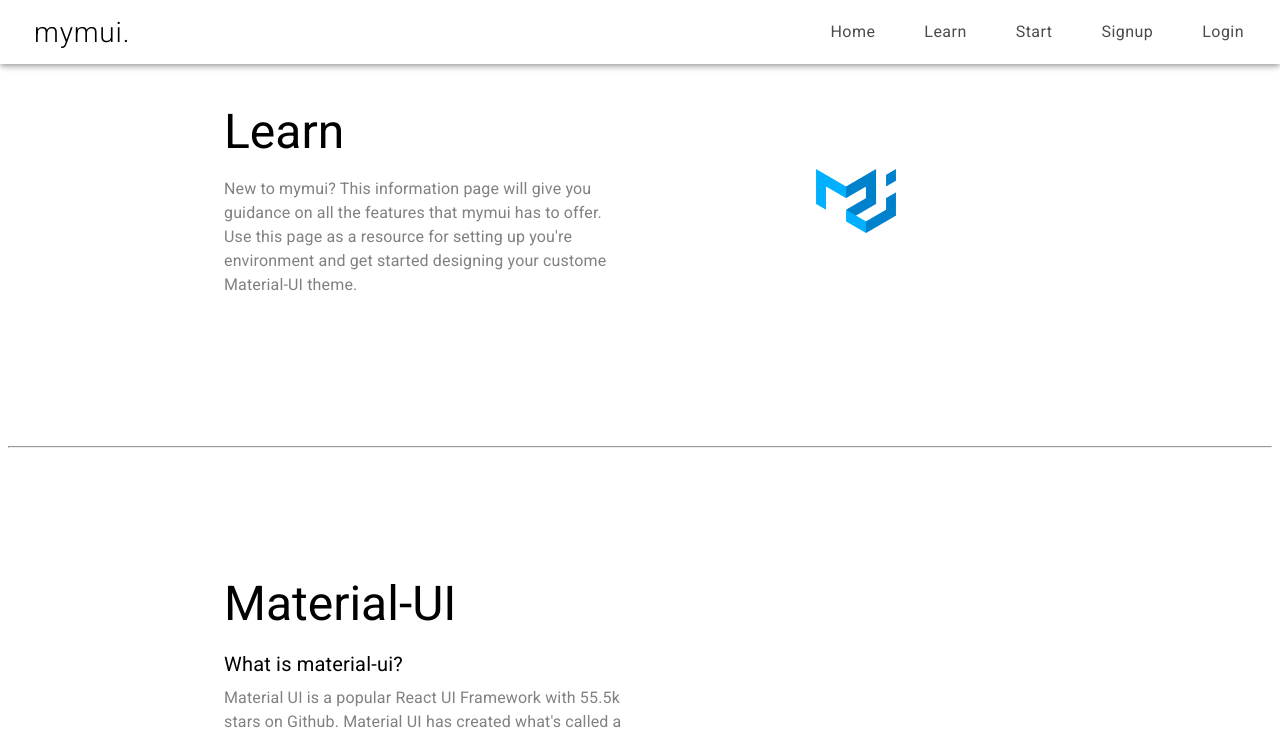
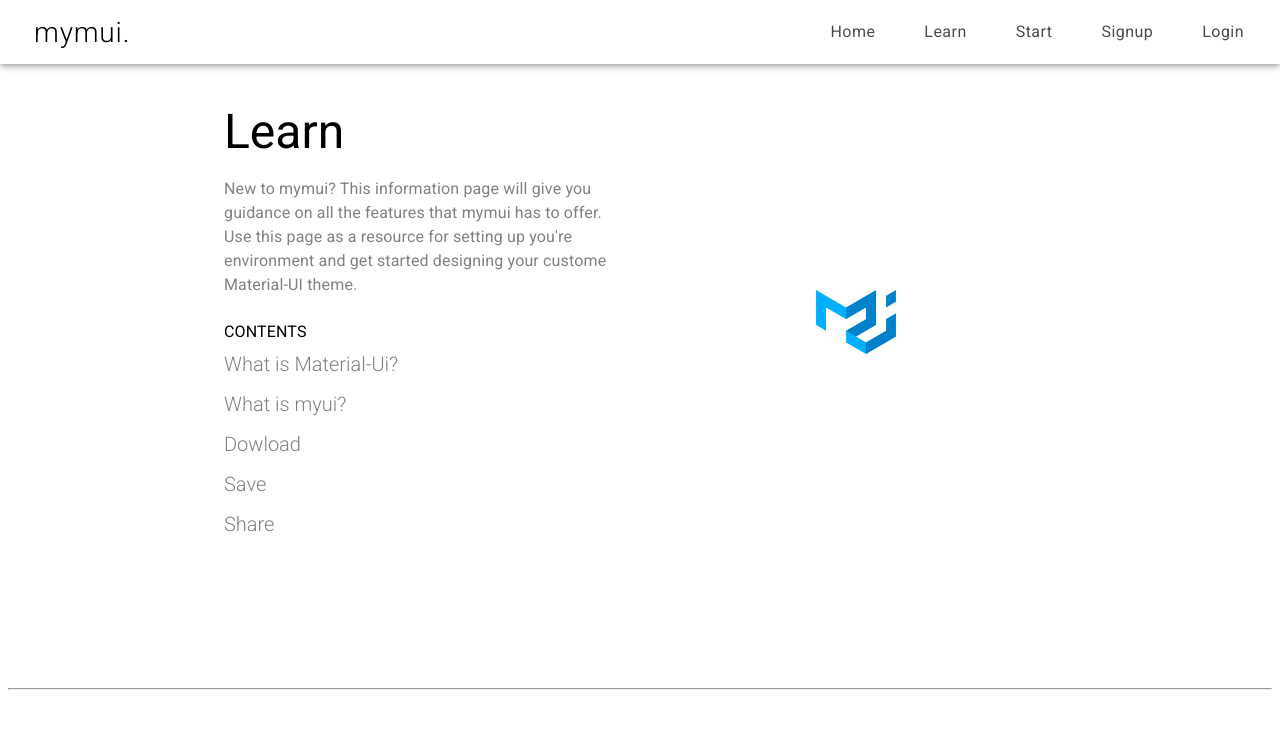
Before and after one commit to mui-toolkit/mui-toolkit, a React (Create React App) app: page /learn in a window 1280 px wide. Shown: the top 737 px of the page. Built offline with nearby package versions, Linux system fonts and the light colour scheme; no server answers.

Commit message:
added to learn page

```diff
--- a/src/components/Learn.js
+++ b/src/components/Learn.js
@@ -28,6 +28,13 @@
     marginTop: '8em',
     marginBottom: '2em',
   },
+  contentLinks: {
+    color: '#818181',
+    fontSize: 20,
+    lineHeight: 2,
+    fontFamily: 'Roboto',
+    fontWeight: 100,
+  },
 });
 
 export default function Learn() {
@@ -57,6 +64,42 @@
               for setting up you're environment and get started designing your
               custome Material-UI theme.
             </Typography>
+            <br />
+            <Typography> CONTENTS</Typography>
+            <Link
+              className={classes.contentLinks}
+              href='https://material-ui.com/customization/theming/'
+            >
+              What is Material-Ui?
+            </Link>
+            <br />
+            <Link
+              className={classes.contentLinks}
+              href='https://material-ui.com/customization/theming/'
+            >
+              What is myui?
+            </Link>
+            <br />
+            <Link
+              className={classes.contentLinks}
+              href='https://material-ui.com/customization/theming/'
+            >
+              Dowload
+            </Link>
+            <br />
+            <Link
+              className={classes.contentLinks}
+              href='https://material-ui.com/customization/theming/'
+            >
+              Save
+            </Link>
+            <br />
+            <Link
+              className={classes.contentLinks}
+              href='https://material-ui.com/customization/theming/'
+            >
+              Share
+            </Link>
           </Grid>
           <Grid item align='center' className={classes.title} xs={6}>
             <img alt='mui logo' src={muiLogo} style={{ width: '20%' }} />
```
